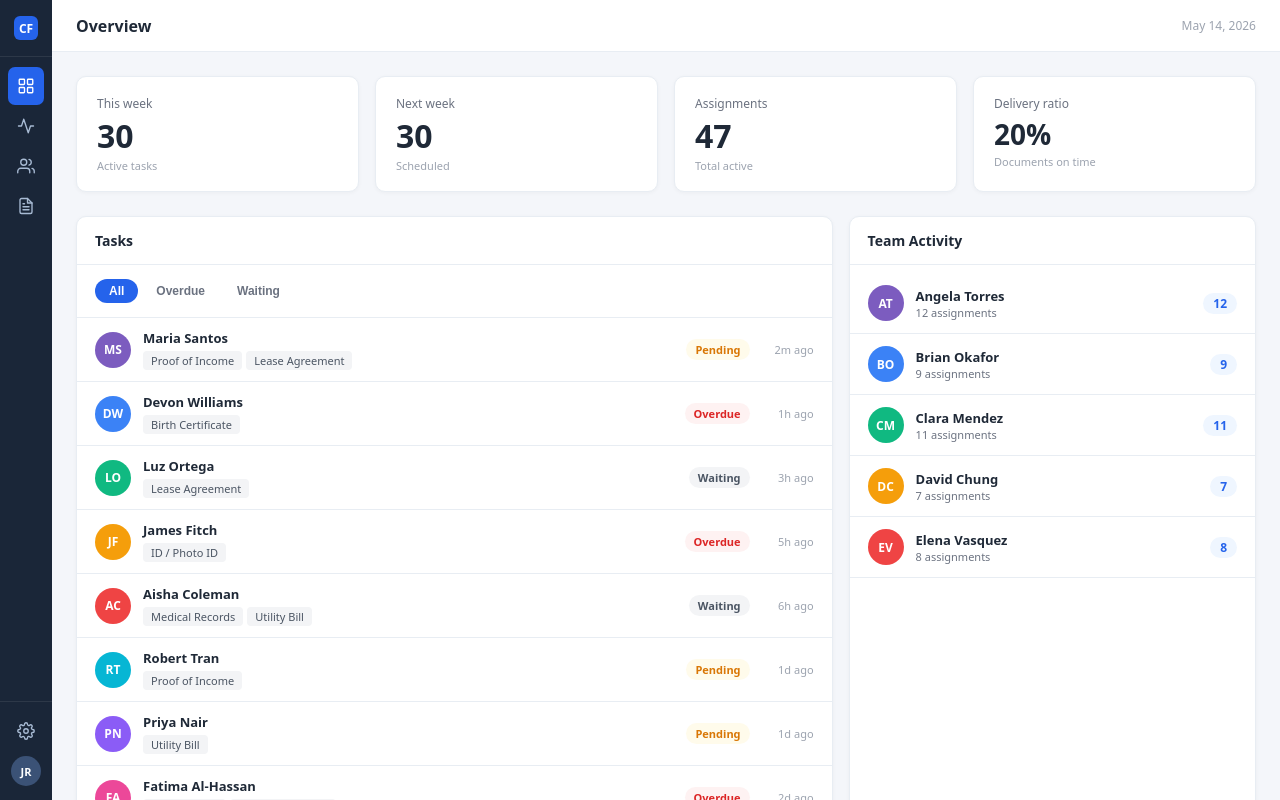
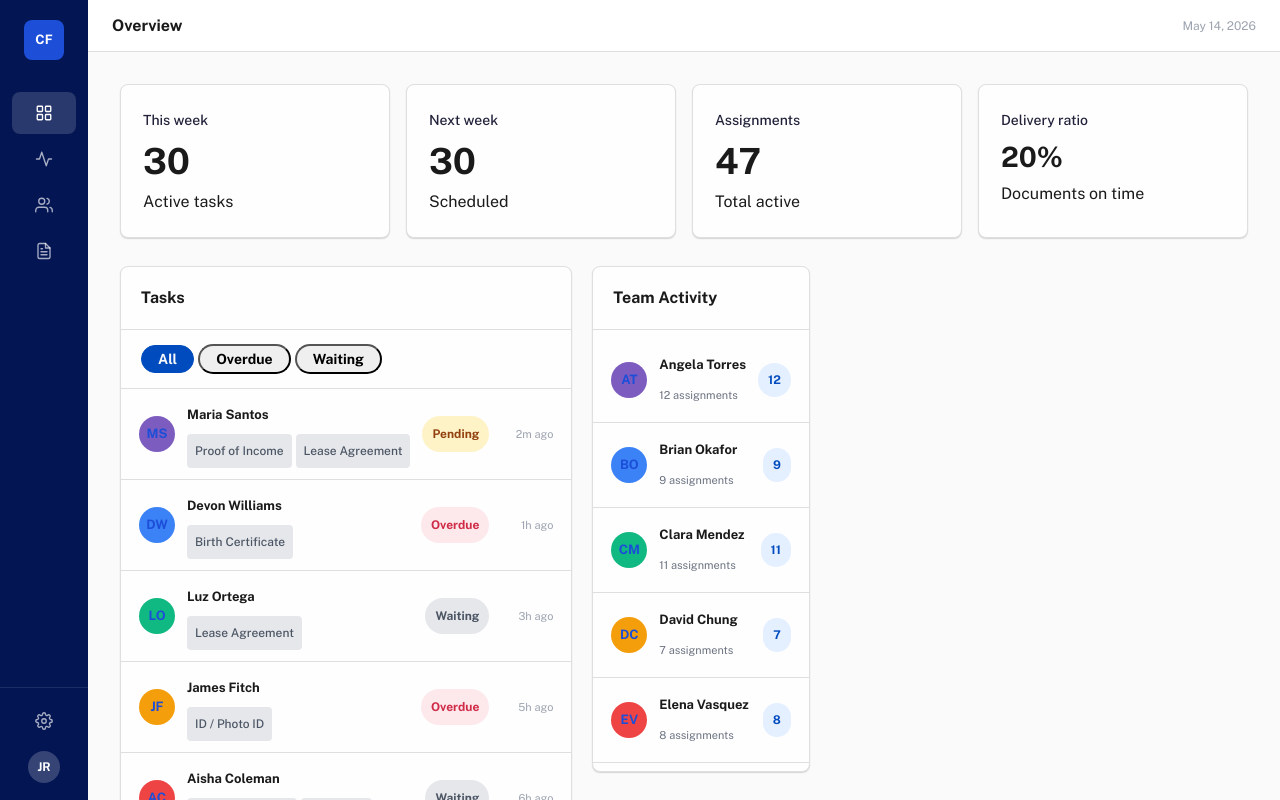
Before and after one commit to Jaylenerubio/uxjay, a React (Vite) app: page / in a window 1280 px wide. Shown: the top 800 px of the page. Built offline with nearby package versions, Linux system fonts and the light colour scheme.

Commit message:
feat: apply Figma-accurate design tokens — Public Sans font, #031553 sidebar, #f4f7ff activity rows
https://claude.ai/code/session_017gmDQsW7RVgzScvGK1nden

```diff
--- a/index.html
+++ b/index.html
@@ -4,7 +4,8 @@
     <meta charset="UTF-8" />
     <link rel="icon" type="image/svg+xml" href="/favicon.svg" />
     <meta name="viewport" content="width=device-width, initial-scale=1.0" />
-    <title>uxjay</title>
+    <title>MyFile NYG</title>
+    <link href="https://fonts.googleapis.com/css2?family=Public+Sans:ital,wght@0,400;0,500;0,700;1,400&family=Source+Serif+4:wght@700&display=swap" rel="stylesheet">
   </head>
   <body>
     <div id="root"></div>
--- a/src/index.css
+++ b/src/index.css
@@ -1,43 +1,68 @@
 *, *::before, *::after { box-sizing: border-box; margin: 0; padding: 0; }
 
 :root {
-  --sidebar-w: 220px;
-  --navy: #1a2638;
-  --navy-hover: #243247;
-  --navy-active: #2a3d5a;
-  --content-bg: #f4f6fa;
-  --card-border: #e8edf3;
-  --blue: #2563eb;
-  --blue-light: #eff6ff;
-  --blue-mid: #bfdbfe;
-  --green: #16a34a;
-  --green-light: #f0fdf4;
-  --amber: #d97706;
-  --amber-light: #fffbeb;
-  --red: #dc2626;
-  --red-light: #fef2f2;
+  --sidebar-w: 280px;
+
+  /* Figma design tokens */
+  --sidebar-bg: #031553;
+  --page-bg: #fafafa;
+  --activity-row-bg: #f4f7ff;
+  --avatar-bg: #e4efff;
+  --avatar-text: #1c4ed8;
+  --primary-btn-bg: #004cbe;
+  --primary-btn-text: #f9f9fa;
+  --card-bg: #fefefe;
+  --card-border: #dfdfdf;
+  --body-text: #1a1a1a;
+  --secondary-text: #22223b;
+  --action-link: #031553;
+  --new-dot: #1c4ed8;
+  --green-trend: #02522b;
+  --red-trend: #cf2a46;
+  --tab-active-bg: #004cbe;
+  --tab-active-text: #f9f9fa;
+  --tab-inactive-border: #c0c0c0;
+  --underline-link: #031553;
+
+  /* Status colors */
+  --green: #02522b;
+  --green-light: #e6f4ec;
+  --red: #cf2a46;
+  --red-light: #fde8ec;
+  --amber: #92400e;
+  --amber-light: #fef3c7;
   --indigo: #4338ca;
   --indigo-light: #eef2ff;
+  --blue: #004cbe;
+  --blue-light: #e4efff;
+
+  /* Gray scale */
   --gray-50: #f9fafb;
-  --gray-100: #f3f4f6;
+  --gray-100: #f4f7ff;
   --gray-200: #e5e7eb;
   --gray-300: #d1d5db;
   --gray-400: #9ca3af;
   --gray-500: #6b7280;
   --gray-600: #4b5563;
   --gray-700: #374151;
-  --gray-800: #1f2937;
-  --gray-900: #111827;
-  font-family: system-ui, -apple-system, BlinkMacSystemFont, "Segoe UI", sans-serif;
-  font-size: 14px;
-  color: var(--gray-800);
+  --gray-800: #1a1a1a;
+
+  font-family: 'Public Sans', sans-serif;
+  font-size: 16px;
+  line-height: 30px;
+  color: var(--body-text);
 }
 
 @media (max-width: 1439px) {
-  :root { --sidebar-w: 52px; }
+  :root { --sidebar-w: 88px; }
 }
 
-body { min-height: 100vh; background: var(--content-bg); }
+body {
+  min-height: 100vh;
+  background: var(--page-bg);
+  font-family: 'Public Sans', sans-serif;
+  color: var(--body-text);
+}
 
 /* ── Layout ── */
 .layout { display: flex; min-height: 100vh; }
@@ -48,14 +73,14 @@ body { min-height: 100vh; background: var(--content-bg); }
   display: flex;
   flex-direction: column;
   min-height: 100vh;
-  background: var(--content-bg);
+  background: var(--page-bg);
   transition: margin-left 0.2s;
 }
 
 /* ── Sidebar ── */
 .sidebar {
   width: var(--sidebar-w);
-  background: var(--navy);
+  background: var(--sidebar-bg);
   color: #fff;
   display: flex;
   flex-direction: column;
@@ -68,45 +93,54 @@ body { min-height: 100vh; background: var(--content-bg); }
 }
 
 .sidebar-brand {
-  padding: 16px 14px;
-  border-bottom: 1px solid #ffffff15;
+  padding: 20px 20px;
   display: flex;
   align-items: center;
-  gap: 10px;
-  min-height: 56px;
+  gap: 12px;
+  min-height: 72px;
   overflow: hidden;
 }
 
 .sidebar-brand-icon {
-  width: 24px;
-  height: 24px;
+  width: 40px;
+  height: 40px;
   flex-shrink: 0;
-  background: var(--blue);
-  border-radius: 6px;
+  background: #1c4ed8;
+  border-radius: 8px;
   display: flex;
   align-items: center;
   justify-content: center;
-  font-size: 12px;
+  font-size: 13px;
   font-weight: 700;
   color: #fff;
+  font-family: 'Public Sans', sans-serif;
 }
 
 .sidebar-brand-text {
-  font-size: 14px;
+  font-size: 15px;
   font-weight: 700;
   white-space: nowrap;
   overflow: hidden;
+  color: #fff;
+  font-family: 'Public Sans', sans-serif;
 }
 
-.sidebar-nav { flex: 1; padding: 10px 8px; display: flex; flex-direction: column; gap: 2px; overflow: hidden; }
+.sidebar-nav {
+  flex: 1;
+  padding: 12px 12px;
+  display: flex;
+  flex-direction: column;
+  gap: 4px;
+  overflow: hidden;
+}
 
 .nav-section-label {
-  font-size: 10px;
+  font-size: 11px;
   font-weight: 600;
   text-transform: uppercase;
   letter-spacing: 0.8px;
-  color: #6b7e98;
-  padding: 6px 8px 4px;
+  color: rgba(255,255,255,0.4);
+  padding: 8px 8px 4px;
   white-space: nowrap;
   overflow: hidden;
 }
@@ -114,43 +148,51 @@ body { min-height: 100vh; background: var(--content-bg); }
 .nav-item {
   display: flex;
   align-items: center;
-  gap: 10px;
-  padding: 9px 10px;
-  border-radius: 7px;
+  gap: 12px;
+  padding: 10px 12px;
+  border-radius: 8px;
   cursor: pointer;
-  font-size: 13px;
+  font-size: 14px;
   font-weight: 500;
-  color: #a8bbd4;
+  color: rgba(255,255,255,0.65);
   user-select: none;
   transition: background 0.12s, color 0.12s;
   white-space: nowrap;
   overflow: hidden;
 }
 
-.nav-item:hover { background: var(--navy-hover); color: #fff; }
-.nav-item.active { background: var(--blue); color: #fff; }
+.nav-item:hover { background: rgba(255,255,255,0.08); color: #fff; }
+.nav-item.active { background: rgba(255,255,255,0.15); color: #fff; }
 
-.nav-icon { width: 20px; height: 20px; flex-shrink: 0; display: flex; align-items: center; justify-content: center; }
+.nav-icon {
+  width: 22px;
+  height: 22px;
+  flex-shrink: 0;
+  display: flex;
+  align-items: center;
+  justify-content: center;
+}
+
 .nav-label { flex: 1; overflow: hidden; text-overflow: ellipsis; }
 
 .sidebar-bottom {
-  padding: 10px 8px;
-  border-top: 1px solid #ffffff15;
+  padding: 12px 12px;
+  border-top: 1px solid rgba(255,255,255,0.1);
   display: flex;
   flex-direction: column;
-  gap: 2px;
+  gap: 4px;
   overflow: hidden;
 }
 
 .sidebar-avatar {
-  width: 30px;
-  height: 30px;
+  width: 32px;
+  height: 32px;
   border-radius: 50%;
-  background: #3b5276;
+  background: rgba(255,255,255,0.2);
   display: flex;
   align-items: center;
   justify-content: center;
-  font-size: 11px;
+  font-size: 12px;
   font-weight: 700;
   color: #fff;
   flex-shrink: 0;
@@ -162,97 +204,226 @@ body { min-height: 100vh; background: var(--content-bg); }
   .nav-section-label,
   .sidebar-brand-text { display: none; }
 
-  .nav-item { justify-content: center; padding: 9px 0; }
-  .sidebar-brand { justify-content: center; padding: 16px 0; }
+  .nav-item { justify-content: center; padding: 10px 0; }
+  .sidebar-brand { justify-content: center; padding: 20px 0; }
   .sidebar-bottom .nav-item { justify-content: center; }
 }
 
 /* ── Page wrapper ── */
-.page { padding: 24px; flex: 1; }
+.page { padding: 32px 32px; flex: 1; }
+
+/* ── Page heading ── */
+.page-heading {
+  font-family: 'Source Serif 4', serif;
+  font-size: 34px;
+  font-weight: 700;
+  color: var(--body-text);
+  margin-bottom: 24px;
+  line-height: 1.2;
+}
 
 /* ── Cards ── */
 .card {
-  background: #fff;
+  background: var(--card-bg);
   border: 1px solid var(--card-border);
-  border-radius: 10px;
+  border-radius: 8px;
   overflow: hidden;
-  box-shadow: 0 1px 4px #0000000a;
+  box-shadow: 0px 1px 1.5px rgba(0,0,0,0.1), 0px 1px 1px rgba(0,0,0,0.06);
 }
 
 .card-header {
   display: flex;
   align-items: center;
   gap: 12px;
-  padding: 14px 18px;
+  padding: 16px 20px;
   border-bottom: 1px solid var(--card-border);
 }
 
-.card-header h3 { font-size: 14px; font-weight: 600; flex: 1; }
-.card-body { padding: 18px; }
+.card-header h3 {
+  font-size: 16px;
+  font-weight: 700;
+  flex: 1;
+  color: var(--body-text);
+  font-family: 'Public Sans', sans-serif;
+}
+
+.card-body { padding: 20px; }
 
 /* ── Stat cards ── */
-.stats-row { display: grid; grid-template-columns: repeat(4, 1fr); gap: 16px; margin-bottom: 24px; }
+.stats-row { display: grid; grid-template-columns: repeat(4, 1fr); gap: 16px; margin-bottom: 28px; }
 .stat-card {
-  background: #fff;
+  background: var(--card-bg);
   border: 1px solid var(--card-border);
-  border-radius: 10px;
-  padding: 18px 20px;
-  box-shadow: 0 1px 4px #0000000a;
+  border-radius: 8px;
+  padding: 20px 22px;
+  box-shadow: 0px 1px 1.5px rgba(0,0,0,0.1), 0px 1px 1px rgba(0,0,0,0.06);
 }
-.stat-label { font-size: 12px; font-weight: 500; color: var(--gray-500); margin-bottom: 8px; }
-.stat-value { font-size: 32px; font-weight: 700; line-height: 1; color: var(--gray-800); }
-.stat-sub { font-size: 11px; color: var(--gray-400); margin-top: 6px; }
+.stat-label {
+  font-size: 14px;
+  font-weight: 500;
+  color: var(--secondary-text);
+  margin-bottom: 8px;
+  font-family: 'Public Sans', sans-serif;
+}
+.stat-value {
+  font-size: 36px;
+  font-weight: 700;
+  line-height: 1;
+  color: var(--body-text);
+  font-family: 'Public Sans', sans-serif;
+  margin-bottom: 8px;
+}
+.stat-trend {
+  font-size: 13px;
+  font-weight: 500;
+  font-family: 'Public Sans', sans-serif;
+  display: flex;
+  align-items: center;
+  gap: 4px;
+}
+.stat-trend.up { color: var(--green-trend); }
+.stat-trend.down { color: var(--red-trend); }
+.stat-trend-sub {
+  font-size: 12px;
+  color: var(--gray-500);
+  margin-left: 4px;
+  font-weight: 400;
+}
 
-/* ── Filter tabs ── */
+/* ── Filter chips ── */
+.filter-chips {
+  display: flex;
+  align-items: center;
+  gap: 8px;
+  margin-bottom: 24px;
+  flex-wrap: wrap;
+}
+
+.filter-chip {
+  padding: 6px 18px;
+  border-radius: 20px;
+  font-size: 14px;
+  font-weight: 700;
+  cursor: pointer;
+  font-family: 'Public Sans', sans-serif;
+  transition: all 0.12s;
+  white-space: nowrap;
+}
+
+.filter-chip.active {
+  background: var(--tab-active-bg);
+  color: var(--tab-active-text);
+  border: 1.5px solid var(--tab-active-bg);
+}
+
+.filter-chip.inactive {
+  background: transparent;
+  color: var(--body-text);
+  border: 1.5px solid var(--tab-inactive-border);
+}
+
+.filter-chip.inactive:hover {
+  background: var(--gray-100);
+}
+
+/* ── Filter tabs (inside cards) ── */
 .filter-tabs {
   display: flex;
   align-items: center;
   gap: 4px;
-  padding: 14px 18px;
+  padding: 14px 20px;
   border-bottom: 1px solid var(--card-border);
 }
+
 .filter-tab {
-  padding: 5px 14px;
+  padding: 5px 16px;
   border-radius: 20px;
-  font-size: 12px;
-  font-weight: 600;
+  font-size: 14px;
+  font-weight: 700;
   cursor: pointer;
-  border: none;
+  font-family: 'Public Sans', sans-serif;
+  transition: all 0.12s;
+  white-space: nowrap;
+}
+
+.filter-tab.active {
+  background: var(--tab-active-bg);
+  color: var(--tab-active-text);
+  border: 1.5px solid var(--tab-active-bg);
+}
+
+.filter-tab.inactive {
   background: transparent;
-  color: var(--gray-500);
-  transition: all 0.12s;
+  color: var(--body-text);
+  border: 1.5px solid var(--tab-inactive-border);
 }
-.filter-tab:hover { background: var(--gray-100); color: var(--gray-800); }
-.filter-tab.active { background: var(--blue); color: #fff; }
+
+.filter-tab.inactive:hover { background: var(--gray-100); }
 
 /* ── Status badges ── */
 .badge {
   display: inline-flex;
   align-items: center;
-  font-size: 11px;
+  font-size: 12px;
   font-weight: 600;
-  padding: 3px 9px;
+  padding: 3px 10px;
   border-radius: 20px;
   white-space: nowrap;
+  font-family: 'Public Sans', sans-serif;
 }
-.badge.approved { background: var(--green-light); color: var(--green); }
+.badge.approved { background: var(--green-light); color: var(--green-trend); }
 .badge.pending { background: var(--amber-light); color: var(--amber); }
 .badge.resubmitted { background: var(--indigo-light); color: var(--indigo); }
-.badge.overdue { background: var(--red-light); color: var(--red); }
+.badge.overdue { background: var(--red-light); color: var(--red-trend); }
 .badge.in_review { background: var(--blue-light); color: var(--blue); }
-.badge.waiting { background: var(--gray-100); color: var(--gray-600); }
+.badge.waiting { background: var(--gray-200); color: var(--gray-600); }
+
+/* ── Action chips (uploaded/re-uploaded/acknowledged) ── */
+.action-chip {
+  display: inline-flex;
+  align-items: center;
+  font-size: 13px;
+  font-weight: 500;
+  padding: 2px 10px;
+  border-radius: 4px;
+  background: var(--avatar-bg);
+  color: var(--avatar-text);
+  white-space: nowrap;
+  font-family: 'Public Sans', sans-serif;
+}
+
+/* ── New chip ── */
+.new-chip {
+  display: inline-flex;
+  align-items: center;
+  gap: 4px;
+  font-size: 13px;
+  font-weight: 600;
+  color: var(--new-dot);
+  white-space: nowrap;
+  font-family: 'Public Sans', sans-serif;
+}
+
+.new-chip-dot {
+  width: 7px;
+  height: 7px;
+  border-radius: 50%;
+  background: var(--new-dot);
+  flex-shrink: 0;
+}
 
 /* ── Doc type chips ── */
 .chip {
   display: inline-flex;
   align-items: center;
-  font-size: 11px;
+  font-size: 12px;
   font-weight: 500;
   padding: 2px 8px;
   border-radius: 4px;
-  background: var(--gray-100);
+  background: var(--gray-200);
   color: var(--gray-600);
   white-space: nowrap;
+  font-family: 'Public Sans', sans-serif;
 }
 
 /* ── Avatar circle ── */
@@ -260,30 +431,31 @@ body { min-height: 100vh; background: var(--content-bg); }
   width: 36px;
   height: 36px;
   border-radius: 50%;
+  background: var(--avatar-bg);
+  color: var(--avatar-text);
   display: flex;
   align-items: center;
   justify-content: center;
-  font-size: 12px;
+  font-size: 13px;
   font-weight: 700;
-  color: #fff;
   flex-shrink: 0;
+  font-family: 'Public Sans', sans-serif;
 }
 .avatar-sm { width: 28px; height: 28px; font-size: 10px; }
-.avatar-lg { width: 42px; height: 42px; font-size: 14px; }
+.avatar-lg { width: 44px; height: 44px; font-size: 15px; }
 
 /* ── Table ── */
 table { width: 100%; border-collapse: collapse; }
 thead th {
   text-align: left;
-  font-size: 11px;
-  font-weight: 600;
-  text-transform: uppercase;
-  letter-spacing: 0.5px;
-  color: var(--gray-500);
-  padding: 10px 14px;
+  font-size: 13px;
+  font-weight: 700;
+  color: var(--secondary-text);
+  padding: 12px 16px;
   border-bottom: 1px solid var(--card-border);
   white-space: nowrap;
-  background: #fff;
+  background: var(--card-bg);
+  font-family: 'Public Sans', sans-serif;
 }
 tbody tr {
   border-bottom: 1px solid var(--card-border);
@@ -292,59 +464,111 @@ tbody tr {
 }
 tbody tr:last-child { border-bottom: none; }
 tbody tr:hover { background: var(--gray-50); }
-tbody tr.row-selected { background: var(--blue-light) !important; }
-td { padding: 10px 14px; vertical-align: middle; font-size: 13px; }
+td { padding: 12px 16px; vertical-align: middle; font-size: 14px; color: var(--body-text); font-family: 'Public Sans', sans-serif; }
 
 /* ── Buttons ── */
 .btn {
   display: inline-flex;
   align-items: center;
   gap: 6px;
-  padding: 7px 16px;
-  border-radius: 7px;
+  padding: 8px 18px;
+  border-radius: 6px;
   border: none;
-  font-size: 13px;
-  font-weight: 500;
+  font-size: 14px;
+  font-weight: 700;
   cursor: pointer;
   transition: opacity 0.12s, background 0.12s;
-  font-family: inherit;
+  font-family: 'Public Sans', sans-serif;
+  line-height: 1;
 }
-.btn:hover { opacity: 0.85; }
-.btn-primary { background: var(--blue); color: #fff; }
-.btn-secondary { background: var(--gray-100); color: var(--gray-700); }
-.btn-ghost { background: transparent; color: var(--gray-600); border: 1px solid var(--card-border); }
+.btn:hover { opacity: 0.88; }
+.btn-primary { background: var(--primary-btn-bg); color: var(--primary-btn-text); }
+.btn-outline {
+  background: transparent;
+  color: var(--action-link);
+  border: 1.5px solid var(--action-link);
+}
+.btn-outline:hover { background: var(--blue-light); opacity: 1; }
+.btn-ghost {
+  background: transparent;
+  color: var(--gray-600);
+  border: 1px solid var(--card-border);
+}
 .btn-ghost:hover { background: var(--gray-50); opacity: 1; }
-.btn-sm { padding: 5px 12px; font-size: 12px; }
-.btn-green { background: var(--green-light); color: var(--green); }
-.btn-indigo { background: var(--indigo); color: #fff; }
+.btn-sm { padding: 5px 14px; font-size: 13px; }
 
 /* ── Search input ── */
 .search-input {
   border: 1px solid var(--card-border);
-  border-radius: 7px;
-  padding: 8px 12px;
-  font-size: 13px;
-  color: var(--gray-800);
+  border-radius: 6px;
+  padding: 10px 14px;
+  font-size: 14px;
+  color: var(--body-text);
   background: #fff;
   outline: none;
-  width: 260px;
-  font-family: inherit;
+  font-family: 'Public Sans', sans-serif;
+  width: 100%;
 }
-.search-input:focus { border-color: var(--blue); box-shadow: 0 0 0 2px var(--blue-mid); }
+.search-input:focus {
+  border-color: var(--blue);
+  box-shadow: 0 0 0 2px rgba(0,76,190,0.15);
+}
+
+/* ── Activity row ── */
+.activity-row {
+  display: flex;
+  align-items: center;
+  gap: 10px;
+  padding: 12px 20px;
+  background: var(--activity-row-bg);
+  border-bottom: 1px solid #dde5f7;
+  cursor: pointer;
+  transition: opacity 0.1s;
+  flex-wrap: wrap;
+}
+
+.activity-row:hover { opacity: 0.85; }
+.activity-row.selected { background: #dde5f7; }
+
+.activity-row-time {
+  font-size: 14px;
+  font-style: italic;
+  color: var(--secondary-text);
+  margin-left: auto;
+  white-space: nowrap;
+  font-family: 'Public Sans', sans-serif;
+}
+
+.doc-link {
+  color: var(--underline-link);
+  text-decoration: underline;
+  font-size: 14px;
+  cursor: pointer;
+  font-family: 'Public Sans', sans-serif;
+}
+
+.doc-link:hover { opacity: 0.7; }
 
 /* ── Two-column layout ── */
-.two-col { display: grid; grid-template-columns: 65fr 35fr; gap: 16px; }
+.two-col {
+  display: flex;
+  gap: 20px;
+  align-items: flex-start;
+}
+
+.two-col-main { flex: 1; min-width: 0; }
+.two-col-aside { width: 340px; flex-shrink: 0; }
 
 /* ── Activity split view ── */
-.activity-layout { display: flex; gap: 16px; }
+.activity-layout { display: flex; gap: 20px; }
 .activity-main { flex: 1; min-width: 0; }
 .activity-panel {
-  width: 400px;
+  width: 380px;
   flex-shrink: 0;
-  background: #fff;
+  background: var(--card-bg);
   border: 1px solid var(--card-border);
-  border-radius: 10px;
-  box-shadow: 0 1px 4px #0000000a;
+  border-radius: 8px;
+  box-shadow: 0px 1px 1.5px rgba(0,0,0,0.1), 0px 1px 1px rgba(0,0,0,0.06);
   display: flex;
   flex-direction: column;
 }
@@ -354,14 +578,15 @@ td { padding: 10px 14px; vertical-align: middle; font-size: 13px; }
   justify-content: center;
   flex: 1;
   color: var(--gray-400);
-  font-size: 13px;
+  font-size: 14px;
   padding: 40px;
   text-align: center;
+  font-family: 'Public Sans', sans-serif;
 }
 
 /* ── Doc preview placeholder ── */
 .doc-preview-box {
-  background: var(--gray-100);
+  background: var(--gray-200);
   border: 1px dashed var(--gray-300);
   border-radius: 8px;
   height: 200px;
@@ -369,7 +594,7 @@ td { padding: 10px 14px; vertical-align: middle; font-size: 13px; }
   align-items: center;
   justify-content: center;
   color: var(--gray-400);
-  font-size: 13px;
+  font-size: 14px;
   margin: 12px 0;
 }
 
@@ -377,108 +602,106 @@ td { padding: 10px 14px; vertical-align: middle; font-size: 13px; }
 .breadcrumb {
   display: flex;
   align-items: center;
-  gap: 6px;
-  font-size: 13px;
+  gap: 8px;
+  font-size: 14px;
   color: var(--gray-500);
   margin-bottom: 16px;
+  font-family: 'Public Sans', sans-serif;
 }
-.breadcrumb-link { cursor: pointer; color: var(--blue); }
-.breadcrumb-link:hover { text-decoration: underline; }
+.breadcrumb-link {
+  cursor: pointer;
+  color: var(--underline-link);
+  text-decoration: underline;
+}
+.breadcrumb-link:hover { opacity: 0.7; }
 .breadcrumb-sep { color: var(--gray-400); }
-.breadcrumb-current { color: var(--gray-700); font-weight: 500; }
+.breadcrumb-current { color: var(--body-text); font-weight: 500; }
 
 /* ── Client Detail ── */
 .client-header {
   display: flex;
   align-items: center;
-  gap: 12px;
+  gap: 14px;
   margin-bottom: 20px;
+  flex-wrap: wrap;
 }
-.client-header h1 { font-size: 22px; font-weight: 700; }
-.client-detail-layout { display: grid; grid-template-columns: 1fr 320px; gap: 16px; align-items: start; }
+.client-header h1 {
+  font-family: 'Source Serif 4', serif;
+  font-size: 34px;
+  font-weight: 700;
+  color: var(--body-text);
+}
+.client-detail-layout { display: grid; grid-template-columns: 1fr 340px; gap: 20px; align-items: start; }
 
 /* ── Notes ── */
 .note-item {
-  background: var(--gray-50);
-  border: 1px solid var(--card-border);
-  border-radius: 8px;
-  padding: 12px 14px;
-  margin-bottom: 10px;
+  padding: 14px 0;
+  border-bottom: 1px solid var(--card-border);
 }
-.note-text { font-size: 13px; color: var(--gray-700); margin-bottom: 6px; line-height: 1.5; }
-.note-meta { font-size: 11px; color: var(--gray-500); }
+.note-item:last-child { border-bottom: none; }
+.note-author {
+  font-size: 14px;
+  font-weight: 700;
+  color: var(--body-text);
+  font-family: 'Public Sans', sans-serif;
+}
+.note-date {
+  font-size: 14px;
+  font-style: italic;
+  color: var(--secondary-text);
+  font-family: 'Public Sans', sans-serif;
+}
+.note-text {
+  font-size: 16px;
+  color: var(--body-text);
+  margin-top: 4px;
+  line-height: 1.5;
+  font-family: 'Public Sans', sans-serif;
+}
 
 /* ── Eligibility checklist ── */
 .elig-item {
   display: flex;
   align-items: center;
-  gap: 10px;
-  padding: 10px 0;
+  gap: 12px;
+  padding: 12px 0;
   border-bottom: 1px solid var(--card-border);
-  font-size: 13px;
+  font-size: 14px;
+  font-family: 'Public Sans', sans-serif;
 }
 .elig-item:last-child { border-bottom: none; }
 .elig-count {
   margin-left: auto;
-  font-size: 11px;
+  font-size: 12px;
   font-weight: 600;
   color: var(--gray-500);
   background: var(--gray-100);
-  padding: 2px 8px;
+  padding: 2px 10px;
   border-radius: 10px;
 }
 
 /* ── Program card ── */
-.program-cards { display: grid; grid-template-columns: 1fr 1fr; gap: 14px; margin-bottom: 20px; }
+.program-cards { display: grid; grid-template-columns: 1fr 1fr; gap: 16px; margin-bottom: 20px; }
 .program-card {
-  background: #fff;
+  background: var(--card-bg);
   border: 1px solid var(--card-border);
-  border-radius: 10px;
+  border-radius: 8px;
   overflow: hidden;
-  box-shadow: 0 1px 4px #0000000a;
+  box-shadow: 0px 1px 1.5px rgba(0,0,0,0.1), 0px 1px 1px rgba(0,0,0,0.06);
 }
 .program-card-thumb {
-  background: var(--gray-100);
+  background: var(--gray-200);
   border-bottom: 1px solid var(--card-border);
   height: 120px;
   display: flex;
   align-items: center;
   justify-content: center;
   color: var(--gray-400);
-  font-size: 12px;
+  font-size: 13px;
 }
 .program-card-body { padding: 14px 16px; }
-.program-card-title { font-size: 13px; font-weight: 600; margin-bottom: 4px; }
-.program-card-sub { font-size: 12px; color: var(--gray-500); }
-
-/* ── Date range picker display ── */
-.date-range {
-  display: inline-flex;
-  align-items: center;
-  gap: 6px;
-  font-size: 12px;
-  color: var(--gray-600);
-  background: #fff;
-  border: 1px solid var(--card-border);
-  border-radius: 7px;
-  padding: 5px 12px;
-  margin-left: auto;
-  white-space: nowrap;
-}
-
-/* ── Workers section ── */
-.worker-group { margin-top: 8px; }
-.worker-group-header {
-  display: flex;
-  align-items: center;
-  gap: 8px;
-  padding: 10px 0;
-  font-size: 13px;
-  font-weight: 600;
-  color: var(--gray-700);
-  border-bottom: 1px solid var(--card-border);
-  margin-bottom: 4px;
-}
+.program-card-title { font-size: 14px; font-weight: 700; margin-bottom: 4px; color: var(--body-text); }
+.program-card-sub { font-size: 13px; color: var(--gray-500); }
 
 /* ── Family member chips ── */
 .family-chips { display: flex; gap: 8px; flex-wrap: wrap; margin: 8px 0; }
@@ -486,32 +709,60 @@ td { padding: 10px 14px; vertical-align: middle; font-size: 13px; }
   display: flex;
   align-items: center;
   gap: 6px;
-  background: var(--gray-100);
-  border: 1px solid var(--card-border);
+  background: var(--blue-light);
+  border: 1px solid #c5d8f5;
   border-radius: 20px;
-  padding: 4px 10px 4px 4px;
-  font-size: 12px;
+  padding: 4px 12px 4px 4px;
+  font-size: 13px;
   font-weight: 500;
-  color: var(--gray-700);
+  color: var(--secondary-text);
+  font-family: 'Public Sans', sans-serif;
 }
 
-/* ── Misc ── */
-.section-title {
-  font-size: 16px;
-  font-weight: 700;
-  color: var(--gray-800);
-  margin-bottom: 14px;
+/* ── Misc helpers ── */
+.section-label {
+  font-size: 14px;
+  font-weight: 500;
+  color: var(--gray-500);
+  font-family: 'Public Sans', sans-serif;
+  font-style: italic;
+  padding: 10px 0 6px;
 }
 .records-line {
-  font-size: 12px;
+  font-size: 13px;
   color: var(--gray-500);
   margin-bottom: 12px;
+  font-family: 'Public Sans', sans-serif;
 }
+.view-all-link {
+  display: block;
+  padding: 14px 20px;
+  color: var(--underline-link);
+  font-weight: 700;
+  font-size: 14px;
+  font-family: 'Public Sans', sans-serif;
+  cursor: pointer;
+  border-top: 1px solid var(--card-border);
+  text-decoration: none;
+}
+.view-all-link:hover { background: var(--gray-50); }
+
+.underline-link {
+  color: var(--underline-link);
+  text-decoration: underline;
+  font-weight: 700;
+  font-size: 14px;
+  cursor: pointer;
+  font-family: 'Public Sans', sans-serif;
+}
+.underline-link:hover { opacity: 0.7; }
+
 .text-muted { color: var(--gray-500); }
-.text-sm { font-size: 12px; }
-.text-bold { font-weight: 600; }
-.gap-8 { gap: 8px; }
+.text-sm { font-size: 13px; }
+.text-bold { font-weight: 700; }
 .flex { display: flex; align-items: center; }
 .flex-1 { flex: 1; }
 .mb-16 { margin-bottom: 16px; }
+.mb-24 { margin-bottom: 24px; }
 .mt-16 { margin-top: 16px; }
+.gap-8 { gap: 8px; }
```
